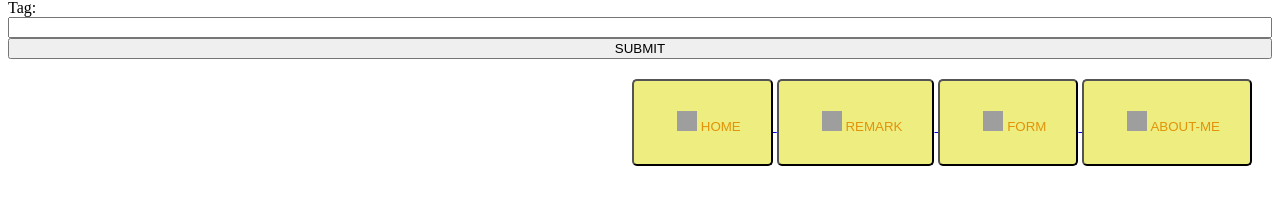
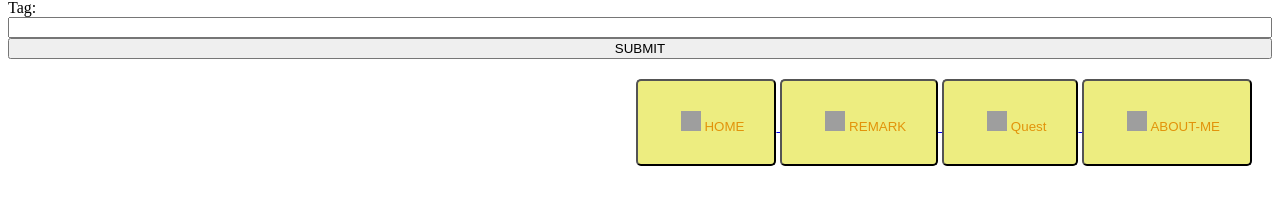
Before and after one commit to PARAMET7/Eshed-quiz-app, a plain HTML site: page form.html in a window 1280 px wide. Shown: the part 488-692 px from the top of the page. Drawn offline with Linux system fonts and the light colour scheme; grey boxes are pictures that could not be loaded.

Commit message:
add hovering- plus and newpage61:

```diff
--- a/form.html
+++ b/form.html
@@ -68,7 +68,7 @@
         <a href="./form.html">
           <button  class="button4">
            <img class="img1" src="https://png.pngtree.com/png-vector/20190418/ourmid/pngtree-vector-plus-icon-png-image_956060.jpg">
-           FORM
+           Quest
           </button>
         </a>
         <a href="./profile.html">
```
Also changed, not shown: index.html (+1 -1 lines), profile.html (+1 -1 lines).
